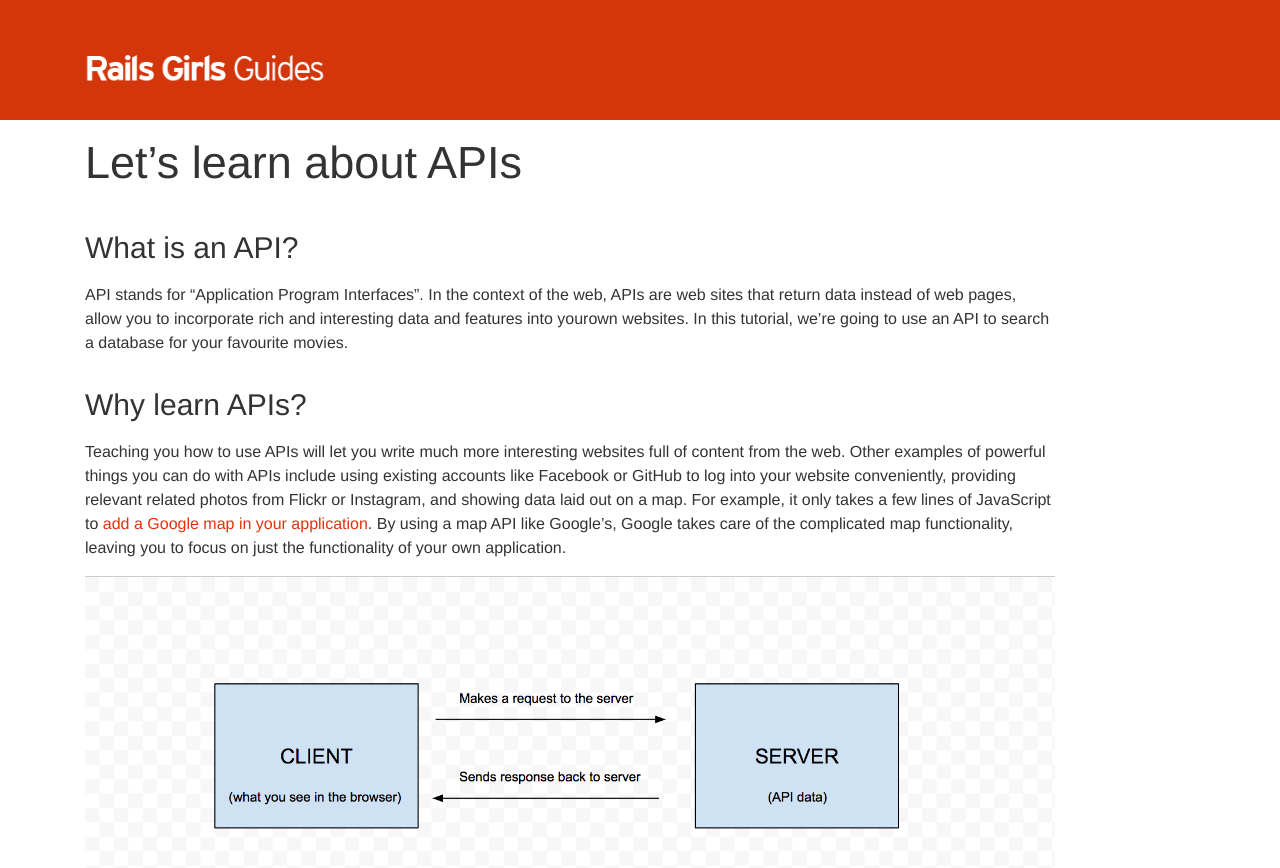
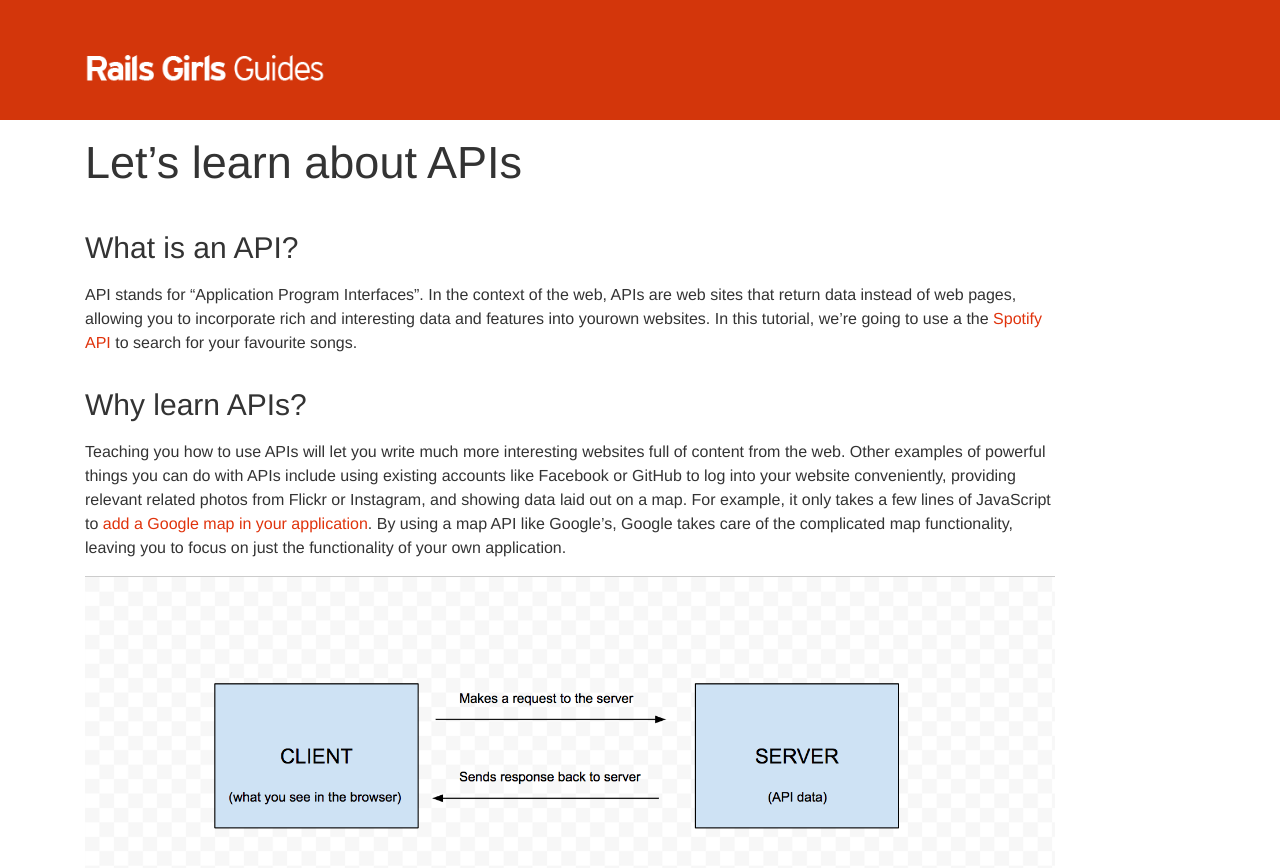
Before and after one commit to tracymu/api-tutorial, a Jekyll site: the page built from index.md, in a window 1280 px wide and 900 px high. Shown: the top 868 px of the window. Built offline with Jekyll 4.4.1, drawn with Linux system fonts in a browser that asks for light colours; nearby versions of some CDN libraries.

Commit message:
Specify using Spotify API for songs instead of movies

```diff
--- a/index.md
+++ b/index.md
@@ -7,7 +7,7 @@ title: Let's learn about APIs
 
 ## What is an API?
 
-API stands for "Application Program Interfaces". In the context of the web, APIs are web sites that return data instead of web pages, allow you to incorporate rich and interesting data and features into yourown websites. In this tutorial, we're going to use an API to search a database for your favourite movies.
+API stands for "Application Program Interfaces". In the context of the web, APIs are web sites that return data instead of web pages, allowing you to incorporate rich and interesting data and features into yourown websites. In this tutorial, we're going to use a the [Spotify API](https://developer.spotify.com/web-api/) to search for your favourite songs.
 
 ## Why learn APIs?
 
```
Also changed, not shown: 1 other file.
